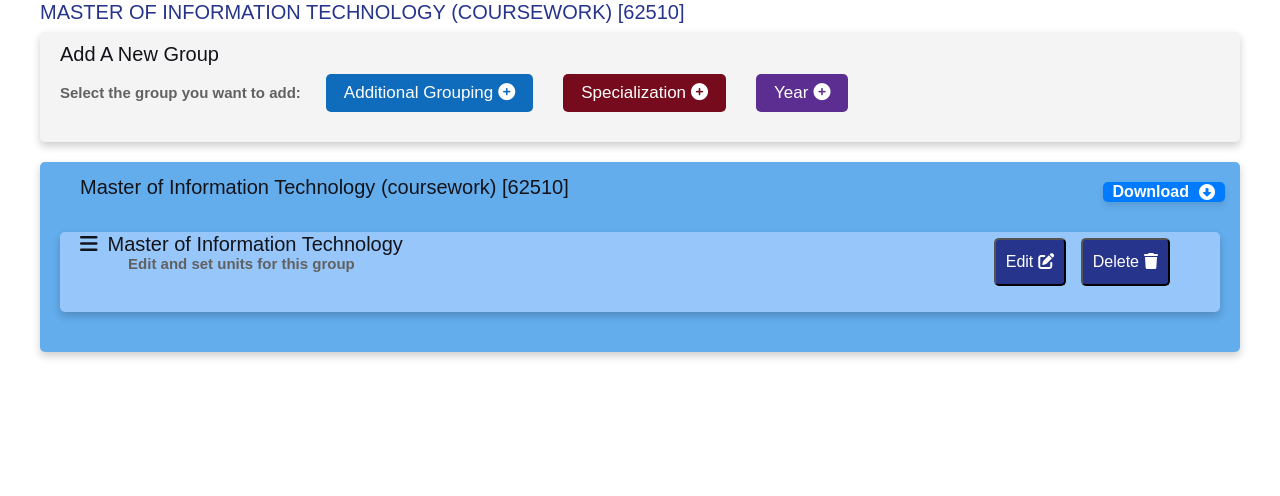
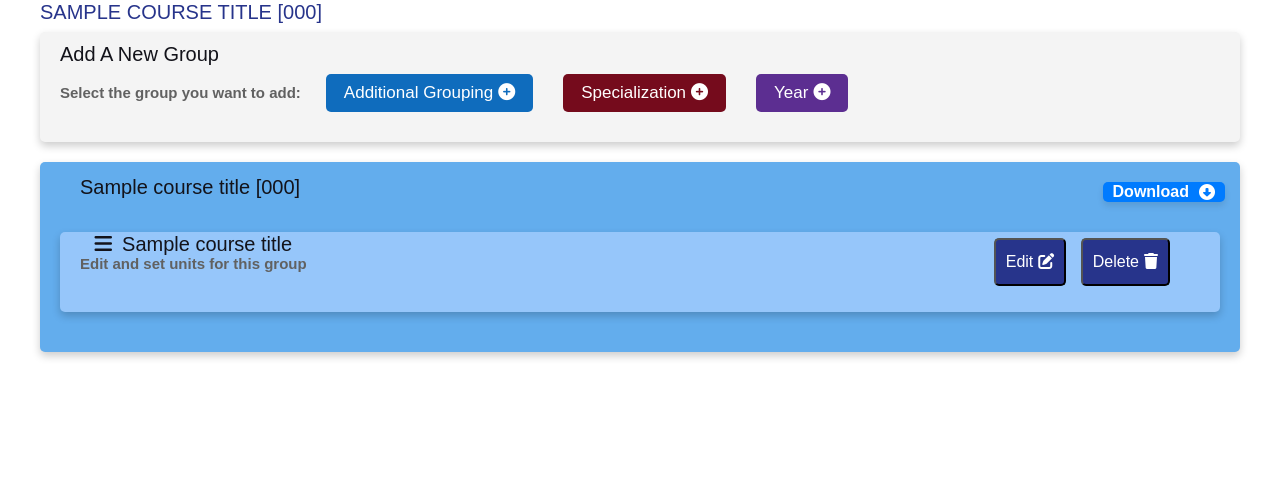
Before and after one commit to TonyyZzz/CITS5206-Team16-UnitSetBuilder, a Flask app: template app/templates/grouping-page.html in a window 1280 px wide. Shown: the part 50-546 px from the top of the page. Run offline with Flask 3, Linux system fonts and the light colour scheme; the template is opened without the code that fills it: most values are stand-ins (such as "Sample title", 1, 10 or a date in 2020).

Commit message:
course name is passed to the grouping page

```diff
--- a/app/templates/grouping-page.html
+++ b/app/templates/grouping-page.html
@@ -7,10 +7,12 @@
     <link rel="stylesheet" href="https://cdnjs.cloudflare.com/ajax/libs/font-awesome/6.5.1/css/all.min.css">
     <link rel="stylesheet" href="{{ url_for('static', filename='css/main.css') }}">
     <link rel="stylesheet" href="{{ url_for('static', filename='css/grouping-page.css') }}">
-    <script src="{{ url_for('static', filename='js/grouping.js')
-    }}"></script>
+    <script src="{{ url_for('static', filename='js/grouping.js') }}"></script>
+
     <div class="grouping">
-        <h2 class="grouping-header">Master of Information Technology (coursework) [62510]</h2>
+        <!-- Dynamic Course Header -->
+        <h2 class="grouping-header">{{ course_title }} [{{ course_code }}]</h2>
+
         <div class="add-group-card">
             <h2 class="add-group-header">Add A New Group</h2>
             <div class="group-add-section">
@@ -60,15 +62,18 @@
                 <button id="year-button" class="button-links"><a id="group-links" class="year-link" href="#year">Year<i class="fa-solid fa-circle-plus"></i></a></button>
             </div>
         </div>
+
         <div class="course-card">
             <div class="course-heading-container">
-                <h2 class="course-card-header">Master of Information Technology (coursework) [62510]</h2>
+                <!-- Dynamic Course Header -->
+                <h2 class="course-card-header">{{ course_title }} [{{ course_code }}]</h2>
                 <a href="#file" class="download-button" download>Download<i class="fa-solid fa-circle-down"></i></a>
             </div>
             <div class="groups-card">
                 <div class="group-details-section">
                     <div class="fas fa-bars" id="expand-button">
-                        <h2 class="course-card-header">Master of Information Technology</h2>
+                        <!-- Dynamic Course Header -->
+                        <h2 class="course-card-header">{{ course_title }}</h2>
                         <p id="group-caption" class="caption">Edit and set units for this group</p>
                     </div>
                     <div class="action-buttons">
--- a/app/templates/index.html
+++ b/app/templates/index.html
@@ -34,9 +34,9 @@
         </div>
 
         <div class="my-4">
-            <!-- Update the button to navigate to unit_set.html -->
+            <!-- Updated button to call createUnitSetBuilder function -->
             <button class="btn btn-primary btn-lg w-100" style="background-color: #28348B; font-size: 1.5rem; padding: 20px;"
-                    onclick="window.location.href='{{ url_for('main.grouping') }}'">
+                    onclick="createUnitSetBuilder()">
                 Create a Unit Set Builder ➜
             </button>
         </div>
```
Also changed, not shown: app/routes/main.py (+10 -2 lines), app/static/js/index.js (+13 -7 lines).
